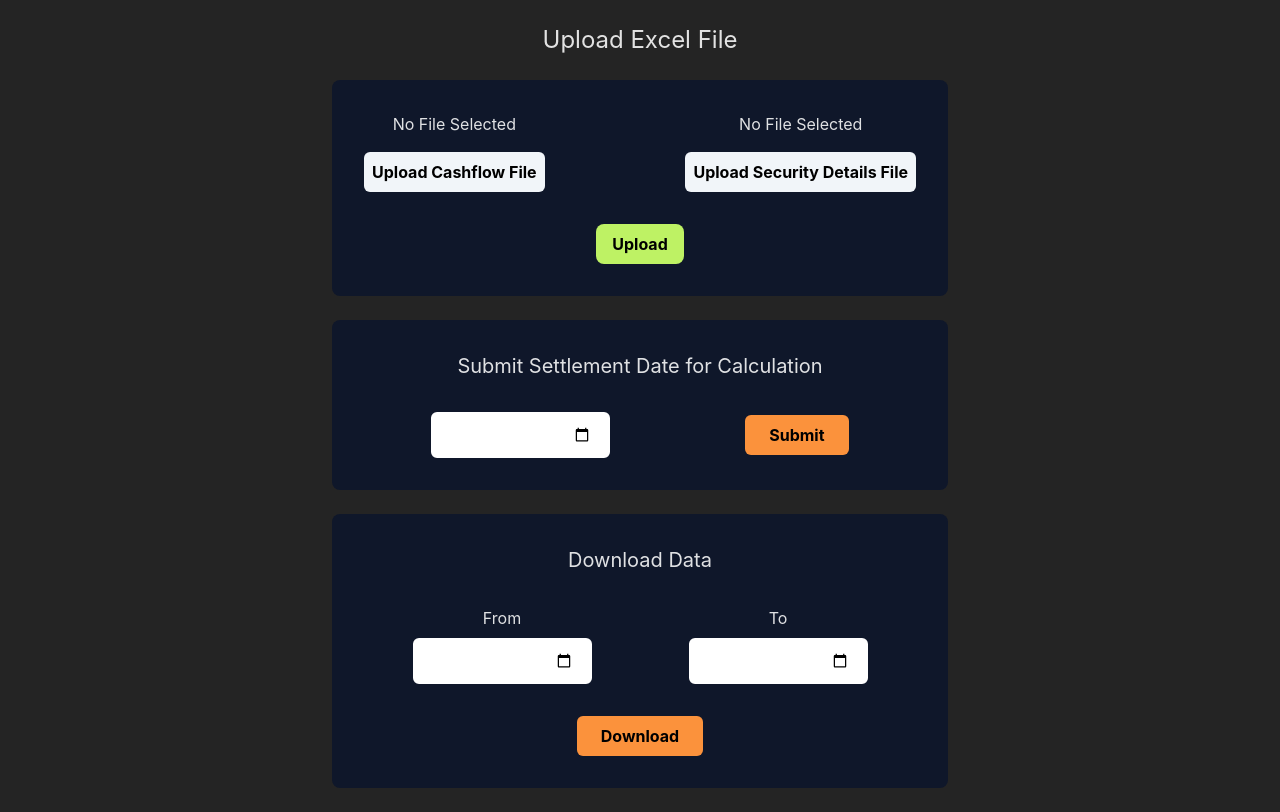
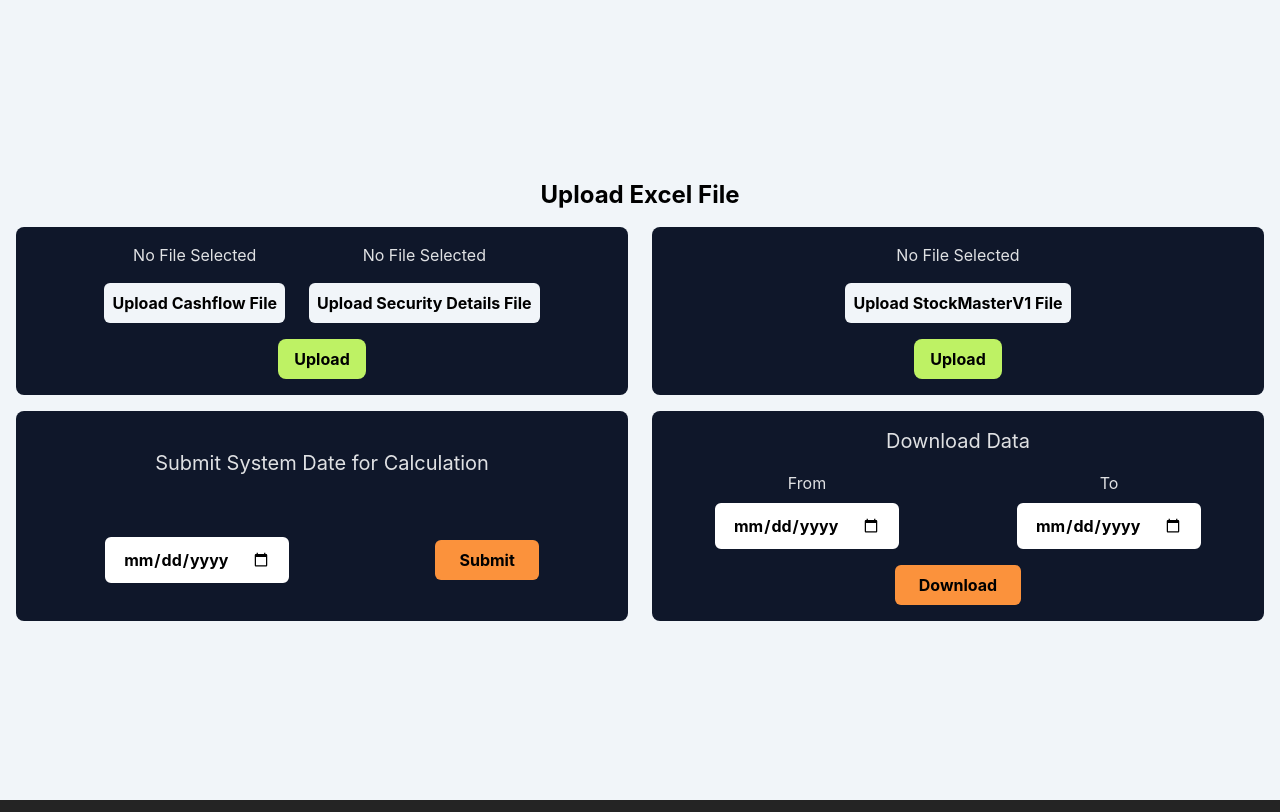
Before and after one commit to MavenarkAdvisor/frontend, a React (Vite) app: page / in a window 1280 px wide. Built offline with nearby package versions, Linux system fonts and the light colour scheme.

Commit message:
stock upload file integration

```diff
--- a/package.json
+++ b/package.json
@@ -26,6 +26,6 @@
     "eslint-plugin-react-refresh": "^0.4.6",
     "postcss": "^8.4.38",
     "tailwindcss": "^3.4.3",
-    "vite": "^5.2.0"
+    "vite": "^5.3.1"
   }
 }
--- a/src/App.jsx
+++ b/src/App.jsx
@@ -5,7 +5,8 @@ import * as XLSX from "xlsx";
 const App = () => {
   const [file1, setFile1] = useState(null);
   const [file2, setFile2] = useState(null);
-  const [settlementDate, setSettlementDate] = useState(null);
+  const [file3, setFile3] = useState(null);
+  const [systemDate, setSystemDate] = useState(null);
   const [from, setFrom] = useState(null);
   const [to, setTo] = useState(null);
 
@@ -24,6 +25,10 @@ const App = () => {
     setFile2(e.target.files[0]);
   };
 
+  const handleFile3Change = (e) => {
+    setFile3(e.target.files[0]);
+  };
+
   const handleDownload = async () => {
     if (!from) {
       return alert("Please select from date");
@@ -32,7 +37,7 @@ const App = () => {
     }
 
     try {
-      const { data } = await axios.post("http://gplank-test-eb-backend.ap-south-1.elasticbeanstalk.com/download", {
+      const { data } = await axios.post("http://localhost:8080/download", {
         from,
         to,
       });
@@ -53,18 +58,21 @@ const App = () => {
       return alert("Please Upload File 1");
     } else if (!file2) {
       return alert("Please Upload File 2");
-    } else if (!settlementDate) {
+    } else if (!file3) {
+      return alert("Please Upload File 2");
+    } else if (!systemDate) {
       return alert("Please select settlement date");
     }
 
     const formData = new FormData();
     formData.append("file1", file1);
     formData.append("file2", file2);
-    formData.append("settlement_date", settlementDate);
+    formData.append("file3", file3);
+    formData.append("system_date", systemDate);
 
     try {
       const { data } = await axios.post(
-        "http://gplank-test-eb-backend.ap-south-1.elasticbeanstalk.com/subsecinfo",
+        "http://localhost:8080/subsecinfo",
         formData,
         {
           headers: {
@@ -97,7 +105,7 @@ const App = () => {
 
     try {
       const response = await axios.post(
-        "http://gplank-test-eb-backend.ap-south-1.elasticbeanstalk.com/upload",
+        "http://localhost:8080/upload",
         formData,
         {
           headers: {
@@ -114,11 +122,11 @@ const App = () => {
   };
 
   return (
-    <div className="flex flex-col justify-center items-center w-full p-6 gap-6">
-      <h2 className="text-2xl">Upload Excel File</h2>
-
-      <div className="w-1/2 flex flex-col gap-8 bg-slate-900 p-8 rounded-lg">
-        <div className="flex justify-between ">
+    <div className="flex flex-col justify-center items-center w-full h-screen p-4 gap-4 bg-slate-100">
+      <h2 className="text-2xl text-black font-bold">Upload Excel File</h2>
+      <div className="flex gap-6 w-full">
+        <div className="w-1/2 flex flex-col gap-4 bg-slate-900 p-4 rounded-lg justify-around items-center">
+          <div className="flex justify-between gap-6">
             <div className="flex flex-col gap-4 items-center">
               <input
                 type="file"
@@ -164,18 +172,46 @@ const App = () => {
             </button>
           </div>
         </div>
-
-      <div className="w-1/2 flex flex-col justify-around items-center gap-8 bg-slate-900 p-8 rounded-lg">
-        <div className="text-xl ">Submit Settlement Date for Calculation</div>
+        <div className="w-1/2 flex flex-col gap-4 bg-slate-900 p-4 rounded-lg justify-around items-center">
+          <div className="justify-between ">
+            <div className="flex flex-col gap-4 items-center">
+              <input
+                type="file"
+                className="hidden"
+                id="file3"
+                onChange={handleFile3Change}
+                accept=".xlsx, .xls"
+              />
+              <div>{file3?.name ? file3.name : "No File Selected"}</div>
+              <label
+                htmlFor="file3"
+                className="bg-slate-100 text-black p-2 font-bold rounded-md"
+              >
+                Upload StockMasterV1 File
+              </label>
+            </div>
+          </div>
+          <div className="w-full flex justify-center">
+            <button
+              className="bg-lime-300 p-2 px-4 text-black font-bold rounded-lg"
+              onClick={handleUpload}
+            >
+              Upload
+            </button>
+          </div>
+        </div>
+      </div>
+      <div className="flex flex-row gap-6 w-full">
+        <div className="w-1/2 flex flex-col justify-around items-center gap-4 bg-slate-900 p-4 rounded-lg">
+          <div className="text-xl ">Submit System Date for Calculation</div>
           <div className="flex items-center justify-around w-full">
             <div className="flex flex-col gap-2 items-center">
-            {/* <label htmlFor="settlementdate">Settlement Date</label> */}
               <input
                 type="date"
                 name=""
-              id="settlementdate"
-              className="p-2 px-4 border-white border-2 rounded-md"
-              onChange={(e) => setSettlementDate(e.target.value)}
+                id="systemdate"
+                className="p-2 px-4 border-white border-2 rounded-md text-black font-bold"
+                onChange={(e) => setSystemDate(e.target.value)}
               />
             </div>
             <button
@@ -186,18 +222,17 @@ const App = () => {
             </button>
           </div>
         </div>
-
-      <div className="w-1/2 flex flex-col justify-around items-center gap-8 bg-slate-900 p-8 rounded-lg">
+        <div className="w-1/2 flex flex-col justify-around items-center gap-4 bg-slate-900 p-4 rounded-lg">
           <div className="text-xl">Download Data</div>
 
-        <div className="flex justify-around w-full">
+          <div className="flex justify-around w-full gap-6">
             <div className="flex flex-col gap-2 items-center">
               <label htmlFor="from">From</label>
               <input
                 type="date"
                 name=""
                 id="from"
-              className="p-2 px-4 border-white border-2 rounded-md"
+                className="p-2 px-4 border-white border-2 rounded-md text-black font-bold"
                 onChange={(e) => setFrom(e.target.value)}
               />
             </div>
@@ -207,7 +242,7 @@ const App = () => {
                 type="date"
                 name=""
                 id="to"
-              className="p-2 px-4 border-white border-2 rounded-md"
+                className="p-2 px-4 border-white border-2 rounded-md text-black font-bold"
                 onChange={(e) => setTo(e.target.value)}
               />
             </div>
@@ -220,6 +255,7 @@ const App = () => {
           </button>
         </div>
       </div>
+    </div>
   );
 };
 
```
Also changed, not shown: 1 other file (tests, documents, lock files or other folders). Lines whose indentation alone changed are shown as unchanged.
